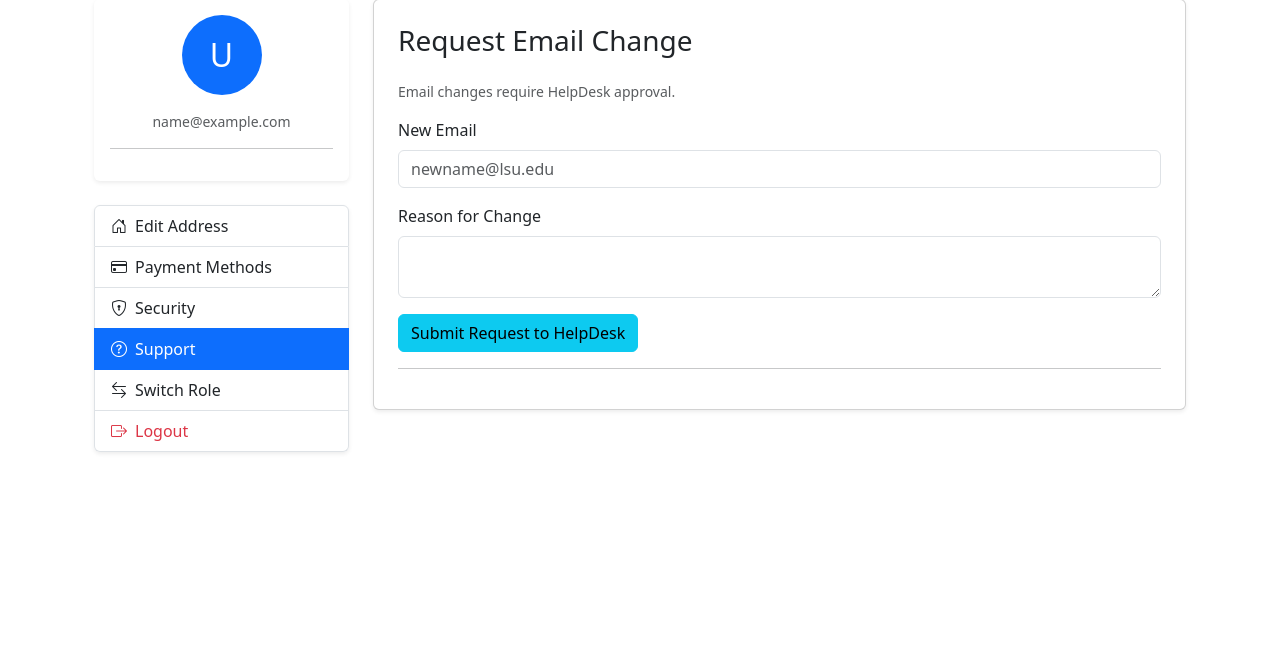
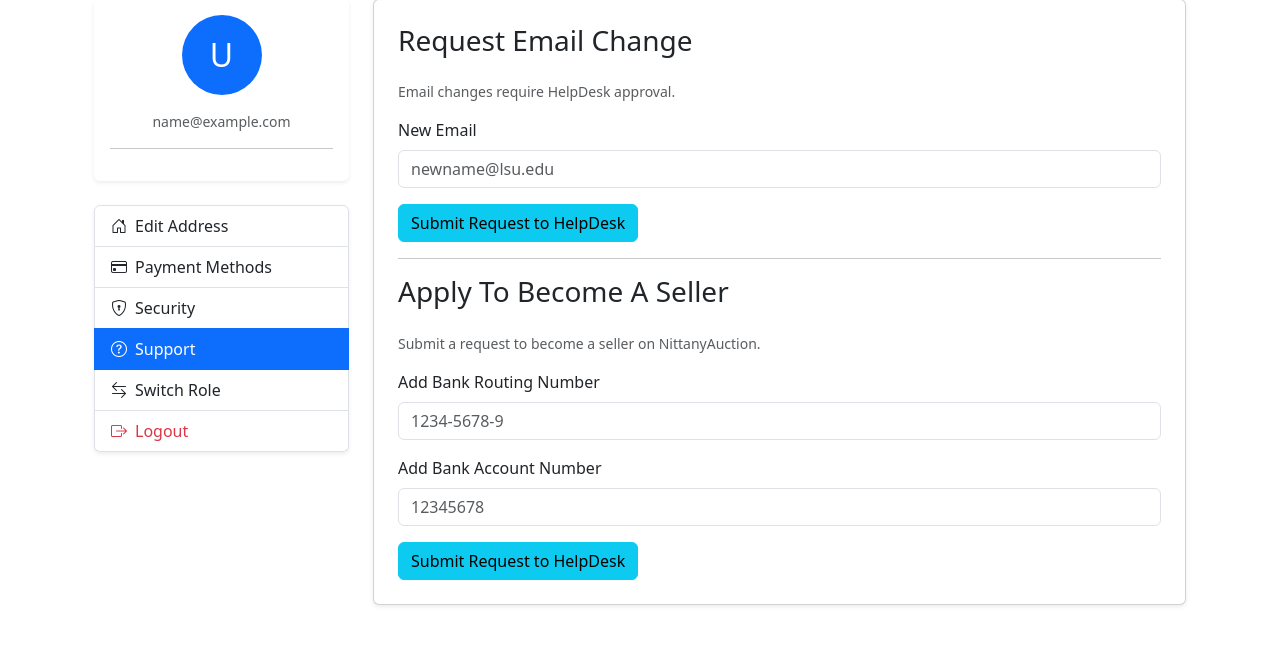
Before and after one commit to fzhou1010/nittanyauction-phase2, a Flask app: page /profile in a window 1280 px wide, after a click on "Support". Shown: the part 155-800 px from the top of the page. Run offline with Flask 3, Linux system fonts and the light colour scheme; the visitor is signed in with stand-in values (Sample User, id 1); data that the repository does not hold is empty.

Commit message:
bidders can now apply to become a seller

```diff
--- a/routes/auth.py
+++ b/routes/auth.py
@@ -300,13 +300,12 @@ def profile():
     return render_template('auth/profile.html', user=user_info, address=address_info, cards=cards)
 
 
-@auth_bp.route('/profile/support', methods=['POST'])
-def support():
+@auth_bp.route('/profile/changeID', methods=['POST'])
+def changeID():
     if 'email' not in session:
         return redirect(url_for('auth.login'))
 
     new_email = request.form.get('new_email', '').strip()
-    request_desc = request.form.get('reason', '').strip()
     sender_email = session['email']
 
     if not new_email:
@@ -318,8 +317,35 @@ def support():
     db = get_db()
     db.execute('''
         INSERT INTO Requests (sender_email, helpdesk_staff_email, request_type, request_desc, request_status)
-        VALUES (?, ?, ?, ?, ?)''', [sender_email, unassigned_staff, 'ChangeID', f"NEW EMAIL: {new_email} | REASON: {request_desc}", 0])
+        VALUES (?, ?, ?, ?, ?)''', [sender_email, unassigned_staff, 'ChangeID', f"NEW EMAIL: {new_email}", 0])
     db.commit()
 
     flash('Your request has been submitted. A HelpDesk staff member will review your email change.', 'success')
     return redirect(url_for('auth.profile'))
+
+@auth_bp.route('/profile/promote', methods=['POST'])
+def promote():
+    if 'email' not in session:
+        return redirect(url_for('auth.login'))
+
+    user_email = session['email']
+
+    account_number = request.form.get('account_number','').strip()
+    routing_number = request.form.get('routing_number','').strip()
+
+    if not account_number or not routing_number:
+        flash('Please provide both bank account number and routing number to apply for seller promotion.', 'danger')
+        return redirect(url_for('auth.profile'))
+
+    unassigned_staff = 'helpdeskteam@lsu.edu'
+
+    request_desc = f"ROUTING:{routing_number} | ACCOUNT:{account_number}"
+    db = get_db()
+
+    db.execute('''
+        INSERT INTO Requests (sender_email, helpdesk_staff_email, request_type, request_desc, request_status)
+        VALUES (?, ?, ?, ?, ?)''', [user_email, unassigned_staff, 'BecomeSeller', request_desc , 0])
+    db.commit()
+
+    flash('Your request has been submitted. A HelpDesk staff member will review your request.', 'success')
+    return redirect(url_for('auth.profile'))
--- a/templates/auth/profile.html
+++ b/templates/auth/profile.html
@@ -157,20 +157,33 @@
                         <h3 class="mb-4">Request Email Change</h3>
                         <p class="text-muted small">Email changes require HelpDesk approval.</p>
 
-                        <form action="{{ url_for('auth.support') }}" method="POST">
+                        <form action="{{ url_for('auth.changeID') }}" method="POST">
                             <div class="mb-3">
                                 <label class="form-label">New Email</label>
                                 <input type="email" name="new_email" class="form-control" required placeholder="newname@lsu.edu">
                             </div>
-                            <div class="mb-3">
-                                <label class="form-label">Reason for Change</label>
-                                <textarea name="reason" class="form-control" rows="2"></textarea>
-                            </div>
                             <button type="submit" class="btn btn-info">Submit Request to HelpDesk</button>
                         </form>
+                        {% if 'seller' not in session.get('available_roles', []) %}
                         <hr>
+                        <h3 class="mb-4">Apply To Become A Seller</h3>
+                            <p class="text-muted small">Submit a request to become a seller on NittanyAuction.</p>
+                            <form action="{{ url_for('auth.promote') }}" method="POST">
+                                <div class="mb-3">
+                                        <label class="form-label">Add Bank Routing Number</label>
+                                        <input type="text" name="routing_number" class="form-control" required placeholder="1234-5678-9">
+                                </div>
+                                <div class="mb-3">
+                                    <label class="form-label">Add Bank Account Number</label>
+                                    <input type="text" name="account_number" class="form-control" required placeholder="12345678">
+                                </div>
+                                <button type="submit" class="btn btn-info">Submit Request to HelpDesk</button>
+                            </form>
+                        {% endif %}
                     </div>
                 </div>
+
+
                 {% if session.get('available_roles') %}
                 <div class="tab-pane fade" id="pane-role" role="tabpanel">
                     <div class="card shadow-sm p-4">
```
